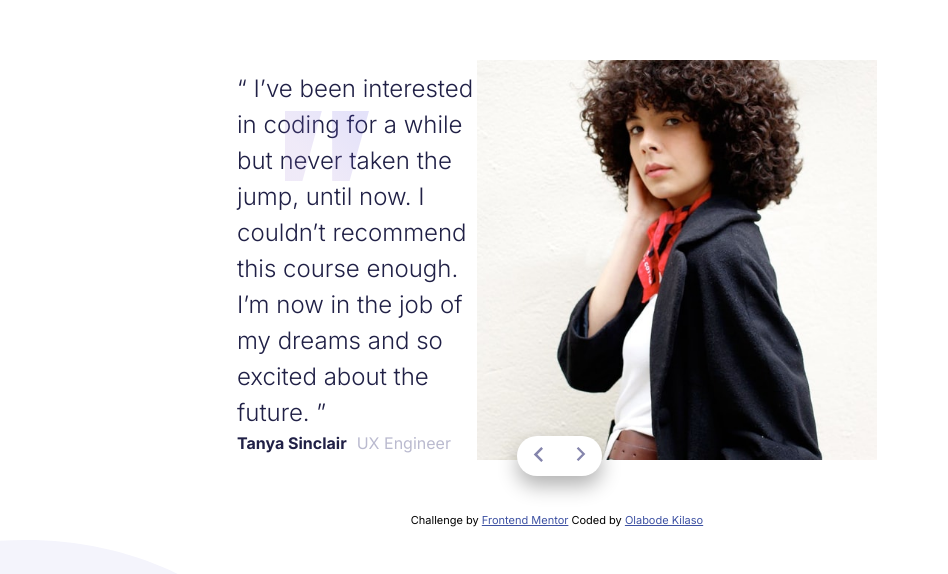
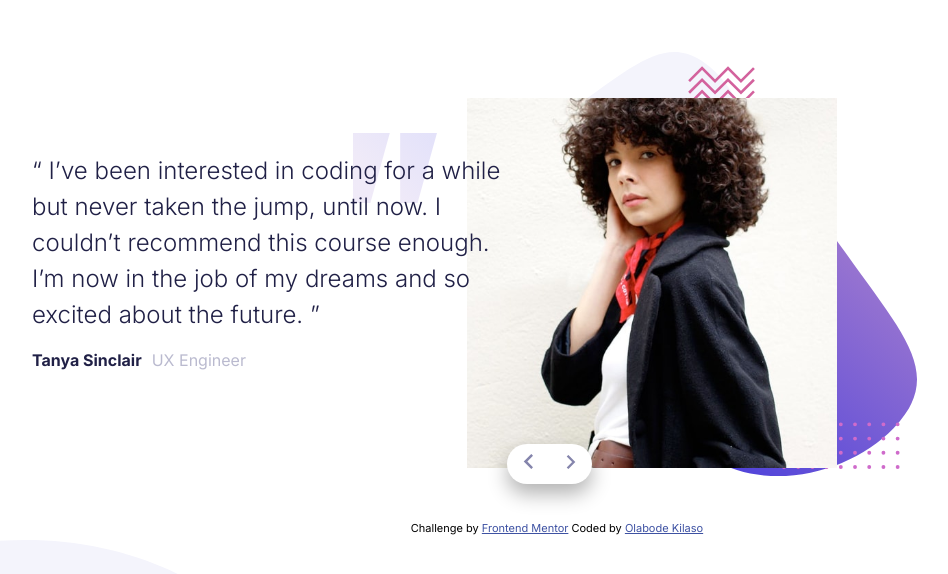
Before and after one commit to Great-kiola/coding-bootcamp-testimonial-fem, a plain HTML site: page index.html in a window 1280 px wide. Shown: the part 106-680 px from the top of the page, without its empty margins (83-1031 px from the left). Drawn offline with Linux system fonts and the light colour scheme.

Commit message:
Made changes to the index and css files

```diff
--- a/index.html
+++ b/index.html
@@ -41,8 +41,9 @@
       </div>
 
 
+      <div class="secondTestimonial">
 
-      <div class="secondTestimonial">
+        <div class="testimonial">
           <h1>
             “ If you want to lay the best foundation possible I’d recommend taking this course.
             The depth the instructors go into is incredible. I now feel so confident about
@@ -53,16 +54,16 @@
             <h2>John Tarkpor</h2>
             <p> Junior Front-end Developer </p>
           </div>
+        </div>
 
 
         <div class="imageCont">
-          <img src="./images/image-john.jpg" alt="tanya-Image">
+          <img src="./images/image-john.jpg" alt="john-Image">
           <div class="navigations">
             <button id="arrRight" class="arr"><img src="./images/icon-prev.svg" alt="Arrow Prev"></button>
             <button id="arrLeft" class="arr"><img src="./images/icon-next.svg" alt=""></button>
           </div>
         </div>
-
       </div>
 
     </div>
--- a/style.css
+++ b/style.css
@@ -20,7 +20,7 @@ body{
 }
 
 main {
-    width: 50%;
+    width: 30%;
     display: flex;
     align-items: center;
     justify-content: center;
@@ -37,8 +37,8 @@ main {
 
 .quoteCont::before{
     content: url(./images/pattern-quotes.svg);
-    top: 35px;
-    left: 30px;
+    top: 65px;
+    left: -30px;
     position: absolute;
     transform: scale(.7);
 }
@@ -47,8 +47,39 @@ main {
     position: relative;
 }
 
+.imageCont::before{
+    /* content: "";
+    background-image:url(./images/pattern-bg.svg) ;
+    background-size: cover;
+    display: inline-block;
+    top: 35px;
+    left: 30px;
+    position: absolute;
+    transform: scale(.7); */
+
+    background-image: url('/images/pattern-bg.svg');
+    background-size: contain;
+    display: inline-block;
+    width: 450px;
+    height: 500px;
+    background-repeat: no-repeat;
+    content:"";
+    z-index: -1;
+    margin-bottom: -400px;
+}
+
+.testimonial{
+    width: 650px;
+    margin-right: -50px;
+    z-index: 1;
+    display: flex;
+    flex-direction: column;
+    gap: 15px;
+}
+
 .imageCont img{
-    width: 400px;
+    width: 370px;
+    margin-top: -60px;
 }
 .quoteCont h1{
     font-weight: 200;
@@ -82,6 +113,8 @@ main {
    width: 10px;
 }
 
+.testimonial
+
 
 .userTestimonial{
     display: flex;
@@ -89,12 +122,13 @@ main {
 }
 
 .firstTestimonial{
-    display: flex;
+    display:flex;
     align-items: center;
 }
 
 .secondTestimonial{
     display: none;
+    align-items: center;
 }
 
 .quoteCont .userTestimonial h2{
```
Lines whose indentation alone changed are shown as unchanged.
